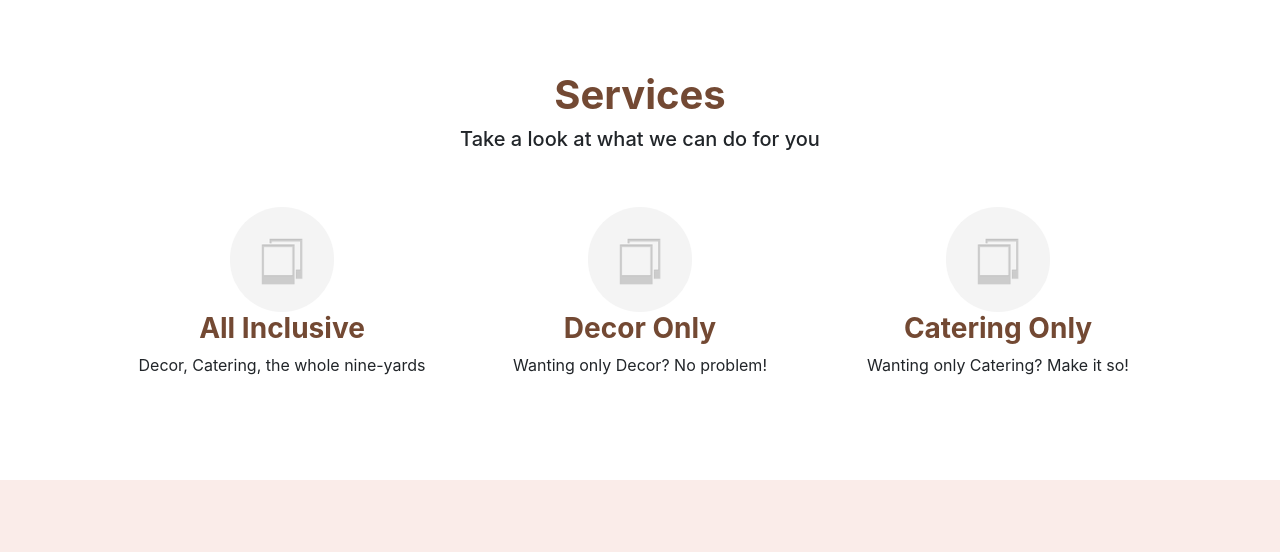
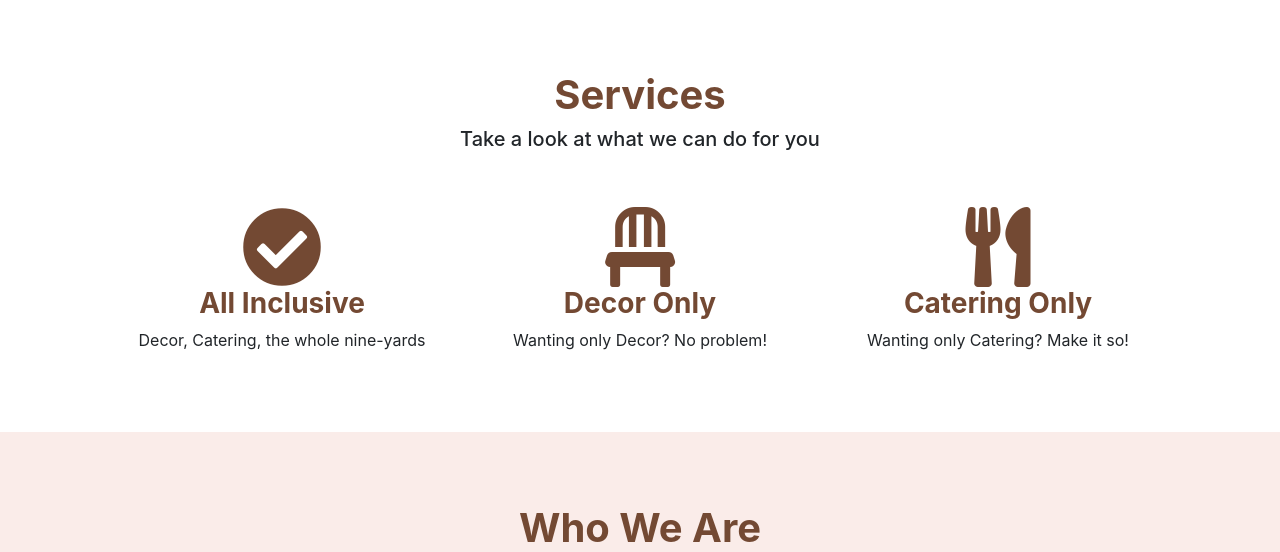
Before and after one commit to leecodya/rowland-hills, a Flask app: page / in a window 1280 px wide. Shown: the part 480-1032 px from the top of the page. Run offline with Flask 2, Linux system fonts and the light colour scheme; some libraries are stand-ins or nearby versions.

Commit message:
added icons to services section on home page

```diff
--- a/templates/home.html
+++ b/templates/home.html
@@ -14,17 +14,17 @@
         </div>
         <div class="row pt-5 pb-3">
             <div class="col-md-4 text-center">
-                <img src="{{ url_for('static', filename='placeholder.png') }}" class="rounded-circle" style="height:50%" alt="All Inclusive Icon">
+                <i class="far fa-check-circle fa-5x brown-text"></i>
                 <h3 class="brown-text">All Inclusive</h3>
                 <p>Decor, Catering, the whole nine-yards</p>
             </div>
             <div class="col-md-4 text-center">
-                <img src="{{ url_for('static', filename='placeholder.png') }}" class="rounded-circle" style="height:50%" alt="Decor Only Icon">
+                <i class="far fa-chair fa-5x brown-text"></i>
                 <h3 class="brown-text">Decor Only</h3>
                 <p>Wanting only Decor? No problem!</p>
             </div>
             <div class="col-md-4 text-center">
-                <img src="{{ url_for('static', filename='placeholder.png') }}" class="rounded-circle" style="height:50%" alt="Catering Only Icon">
+                <i class="far fa-utensils fa-5x brown-text"></i>
                 <h3 class="brown-text">Catering Only</h3>
                 <p>Wanting only Catering? Make it so!</p>
             </div>
```
